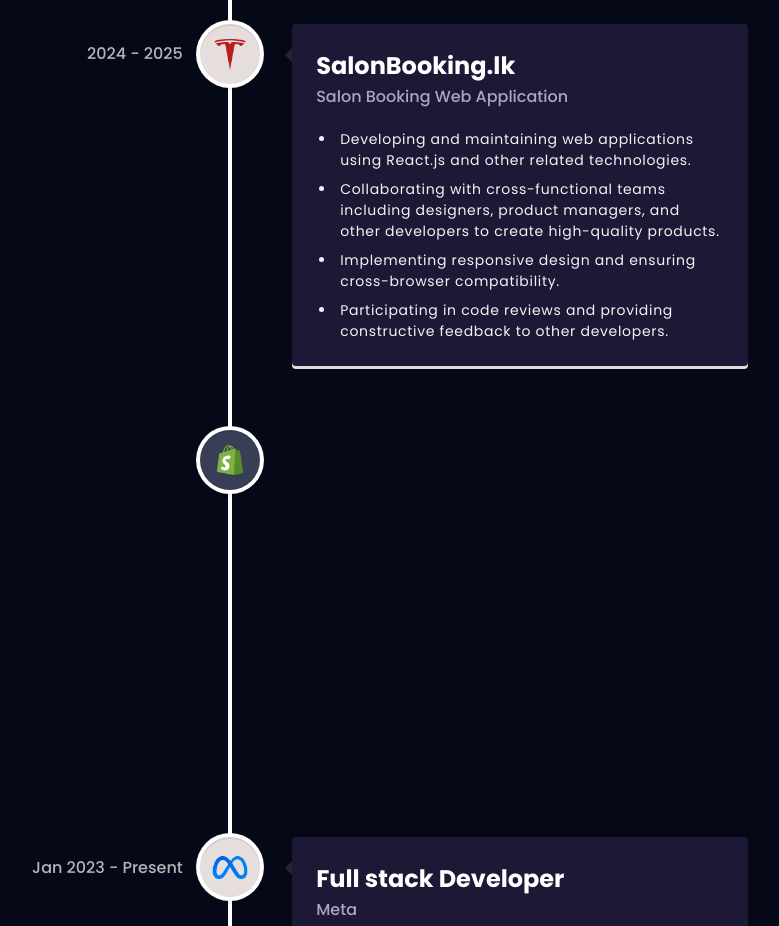
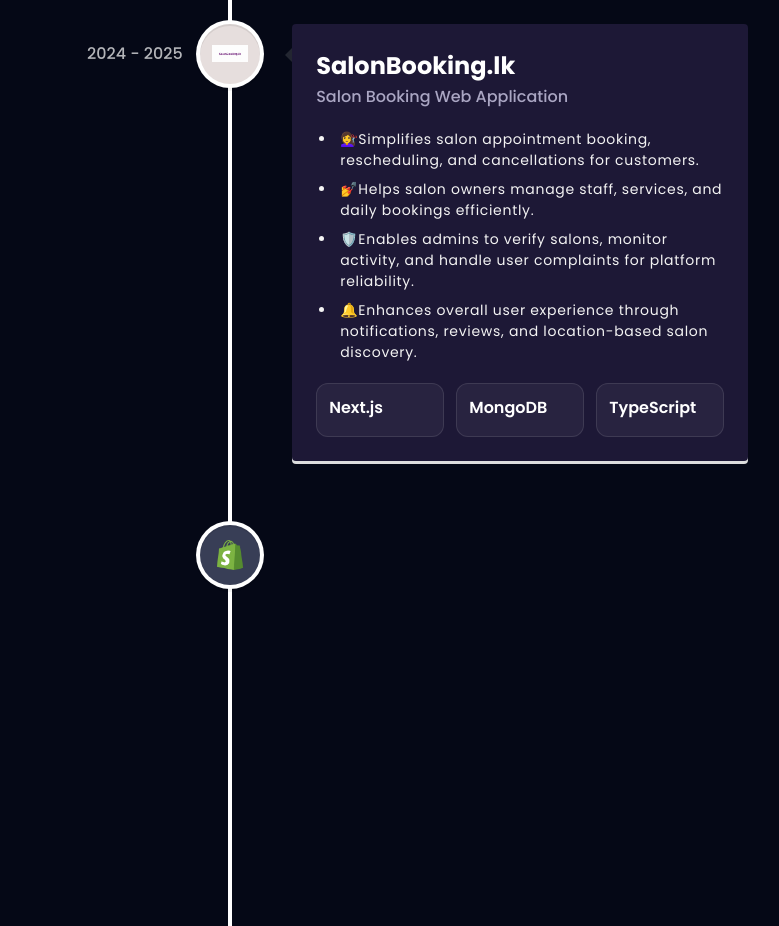
Before and after one commit to Nirasha20/3D_portfolio, a React (Vite) app: page / in a window 1280 px wide. Shown: the part 2400-3326 px from the top of the page, without its empty margins (410-1189 px from the left). Built offline with nearby package versions, Linux system fonts and the light colour scheme.

Commit message:
feat: add project2

```diff
--- a/src/constants/index.js
+++ b/src/constants/index.js
@@ -141,10 +141,15 @@
     iconBg: "#E6DEDD",
     date: "2024 - 2025",
     points: [
-      "Developing and maintaining web applications using React.js and other related technologies.",
-      "Collaborating with cross-functional teams including designers, product managers, and other developers to create high-quality products.",
-      "Implementing responsive design and ensuring cross-browser compatibility.",
-      "Participating in code reviews and providing constructive feedback to other developers.",
+      "💇‍♀️Simplifies salon appointment booking, rescheduling, and cancellations for customers.",
+      "💅Helps salon owners manage staff, services, and daily bookings efficiently.",
+      "🛡️Enables admins to verify salons, monitor activity, and handle user complaints for platform reliability.",
+      "🔔Enhances overall user experience through notifications, reviews, and location-based salon discovery.",
+    ],
+    boxes: [
+      { title: "Next.js" },
+      { title: "MongoDB" },
+      { title: "TypeScript" },
     ],
   },
   {
```
Also changed, not shown: src/assets/company/tesla.png.
